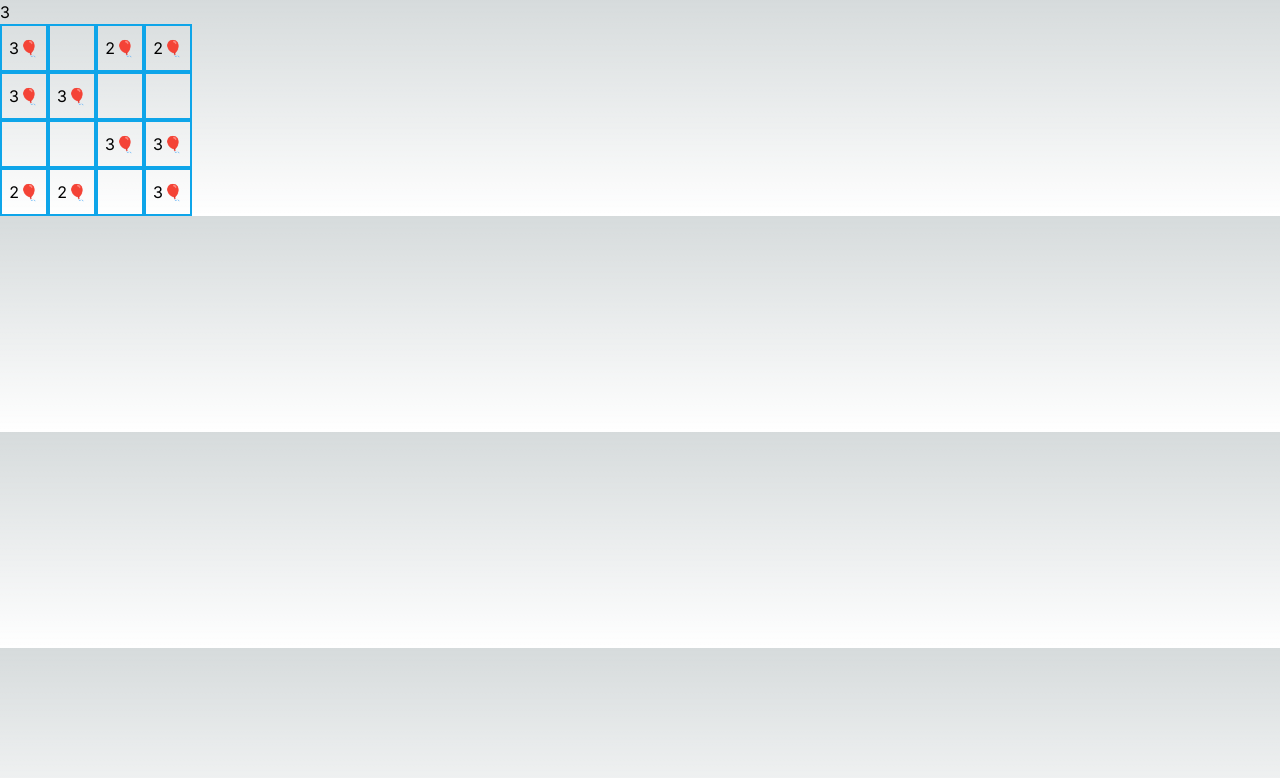
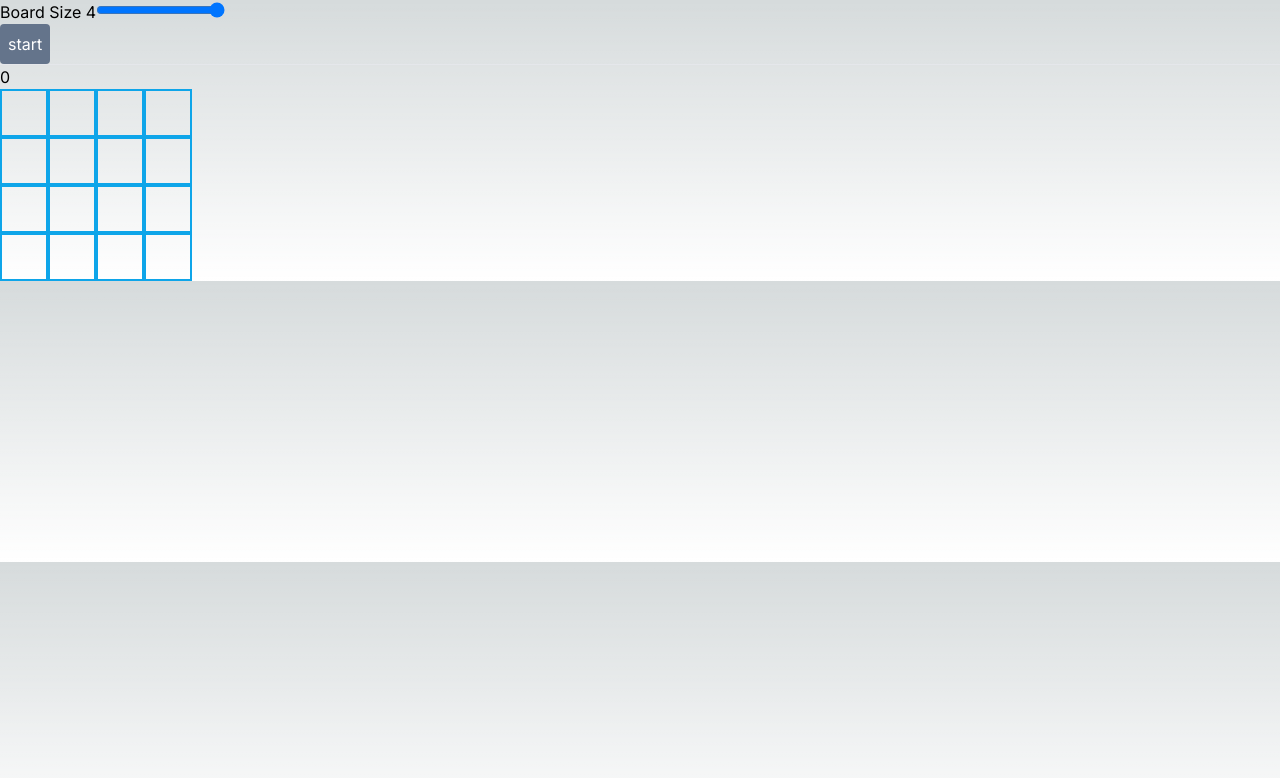
Before and after one commit to gnujoow/balloon-pop, a Next.js app: page / in a window 1280 px wide. Shown: the top 778 px of the page. Built offline with nearby package versions, Linux system fonts and the light colour scheme.

Commit message:
generate board from random seed number

```diff
--- a/src/app/components/board.tsx
+++ b/src/app/components/board.tsx
@@ -156,9 +156,9 @@ const Board: FC<BoardProps> = ({ boardArray }) => {
 
     setBiggestNumber(biggest);
     // todo enhance for initial rending
-    if (biggest === 0) {
-      alert("won");
-    }
+    // if (biggest === 0) {
+    //   alert("won");
+    // }
   }, [renderBoardArray]);
 
   const handleClickCell = (
--- a/src/app/page.tsx
+++ b/src/app/page.tsx
@@ -11,9 +11,10 @@ enum GameStateType {
   lost,
 }
 export default function Home() {
-  const [gameState, setGameState] = useState<GameStateType>(
-    GameStateType.playing
-  );
+  const [boardSize, setBoardSize] = useState<number>(4);
+  const [gameState, setGameState] = useState<GameStateType>(GameStateType.init);
+  const [gameSeed, setGameSeed] = useState<number>(0);
+  const [boardArray, setBoardArray] = useState<number[][]>([[]]);
 
   const array = [
     [1, 0, 1, 1],
@@ -22,5 +23,63 @@ export default function Home() {
     [1, 1, 0, 1],
   ];
 
-  return <Board boardArray={array} />;
+  const handleChangeBoardSize = (e: React.ChangeEvent<HTMLInputElement>) => {
+    const { value } = e.target;
+    setBoardSize(Number(value));
+  };
+
+  const onClickStart = () => {
+    const seed = Math.random();
+    const string = seed.toString(2);
+
+    let array = new Array(boardSize)
+      .fill(null)
+      .map(() => new Array(boardSize).fill(0));
+    let binaryIndex = string.length - 1;
+    for (let i = boardSize - 1; i >= 0; i--) {
+      for (let j = boardSize - 1; j >= 0; j--) {
+        if (binaryIndex >= 0) {
+          array[i][j] = parseInt(string[binaryIndex--], 10);
+        }
+      }
+    }
+    setGameSeed(seed);
+    setBoardArray(array);
+    setGameState(GameStateType.playing);
+  };
+
+  if (gameState === GameStateType.init) {
+    const mockArray: number[][] = Array.from({ length: boardSize }, () =>
+      Array(boardSize).fill(0)
+    );
+    return (
+      <div>
+        <div>
+          <label>Board Size {boardSize}</label>
+          <input
+            type="range"
+            min="2"
+            max="12"
+            onChange={handleChangeBoardSize}
+          />
+        </div>
+        <button
+          className="bg-slate-500 hover:bg-slate-300 text-white p-2 rounded"
+          onClick={onClickStart}
+        >
+          start
+        </button>
+        <hr />
+        <Board boardArray={mockArray} />
+      </div>
+    );
+  }
+  if (gameState === GameStateType.playing) {
+    return (
+      <div>
+        <div>{gameSeed}</div>
+        <Board boardArray={boardArray} />
+      </div>
+    );
+  }
 }
```
